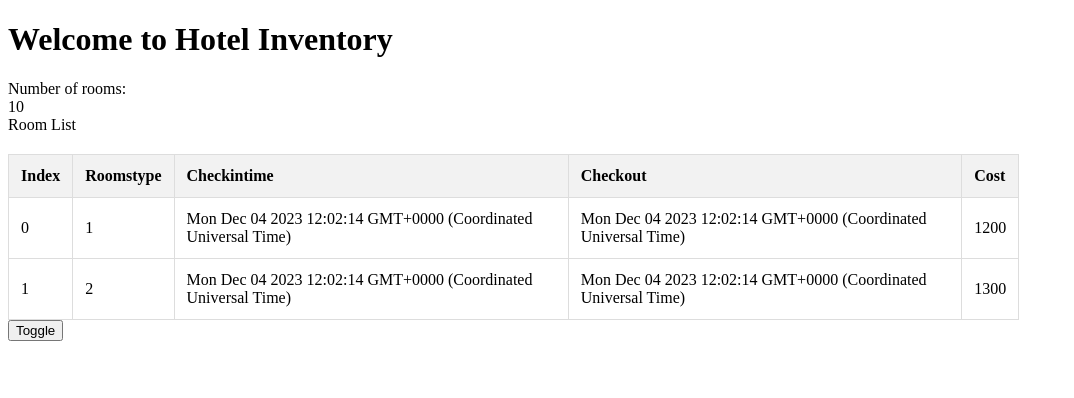
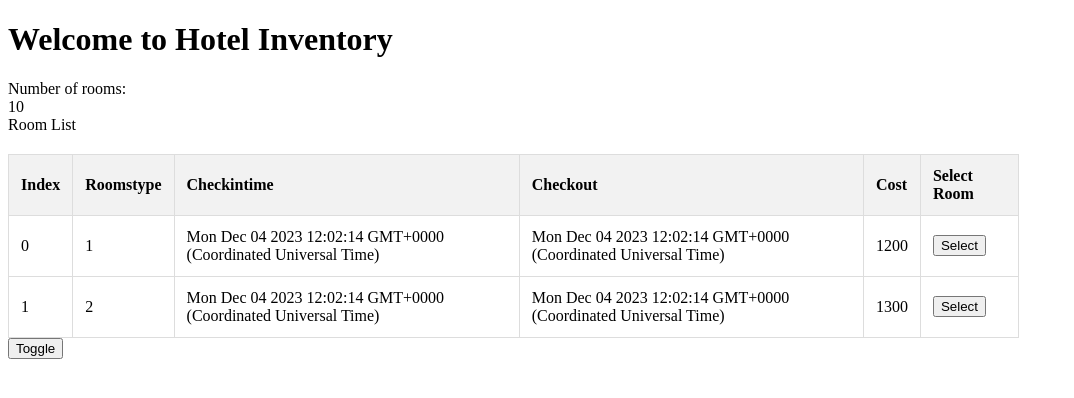
Before and after one commit to gitab12/hotelinventory, an Angular app: page / in a window 1280 px wide. Shown: the top 398 px of the page, without its empty margins (0-1074 px from the left). Built offline with nearby package versions, Linux system fonts and the light colour scheme.

Commit message:
Final inand out commit

```diff
--- a/src/app/rooms/roomlist/roomlist.component.html
+++ b/src/app/rooms/roomlist/roomlist.component.html
@@ -6,6 +6,7 @@ Room List
         <th>Checkintime</th>
         <th>Checkout</th>
         <th>Cost</th>
+        <th>Select Room</th>
 
     </tr>
     <tr *ngFor="let room of roombind let i=  index">
@@ -14,5 +15,9 @@ Room List
         <td>{{room.checkintime}}</td>
         <td>{{room.checkout}}</td>
         <td>{{room.cost}}</td>
+        <td>
+            <button class="btn btn-primary" (click)="SelectRoom(room)">Select
+            </button>
+        </td>
     </tr>
 </table>
--- a/src/app/rooms/roomlist/roomlist.component.ts
+++ b/src/app/rooms/roomlist/roomlist.component.ts
@@ -1,4 +1,4 @@
-import { Component, Input, OnInit } from '@angular/core';
+import { Component, EventEmitter, Input, OnInit, Output } from '@angular/core';
 import { RoomsList } from '../roomsinterface';
 import { CommonModule } from '@angular/common';
 
@@ -11,9 +11,18 @@ import { CommonModule } from '@angular/common';
 })
 
 export class RoomlistComponent implements OnInit{
-  ngOnInit(): void {
 
-  }
 @Input() roombind : RoomsList[] = []
 
+@Output() SelectedRoom = new EventEmitter<RoomsList>();
+
+constructor() { }
+ngOnInit(): void {
+
 }
+
+SelectRoom(room:RoomsList)
+{
+  console.log(this.SelectedRoom.emit(room))
+}
+}
--- a/src/app/rooms/rooms.component.html
+++ b/src/app/rooms/rooms.component.html
@@ -7,7 +7,7 @@ Number of rooms:<div [innerHTML]="numberofrooms"></div>
 
 <div *ngIf="room.availablerooms > 0">
 
-<app-roomlist [roombind]= "roomlist"></app-roomlist>
+<app-roomlist [roombind]= "roomlist" (SelectedRoom) = "SelectRoom($event)"></app-roomlist>
 
     </div>
 
--- a/src/app/rooms/rooms.component.ts
+++ b/src/app/rooms/rooms.component.ts
@@ -17,6 +17,10 @@ export class RoomsComponent implements OnInit{
 
   toggle(){
     this.hiderooms = !this.hiderooms
+  }
+  SelectRoom(room:RoomsList)
+  {
+    console.log(room);
   }
   room : Rooms=
   {
```
